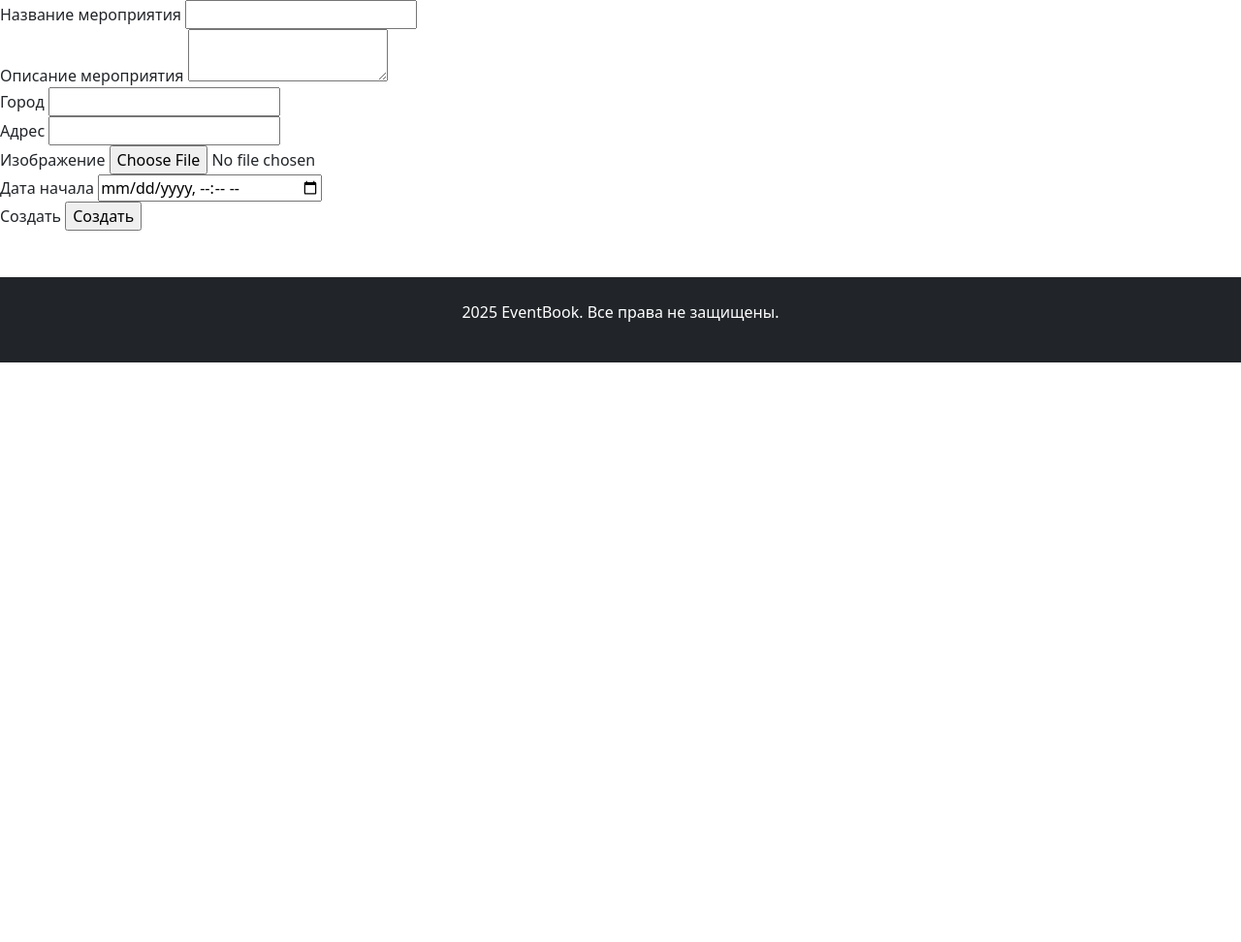
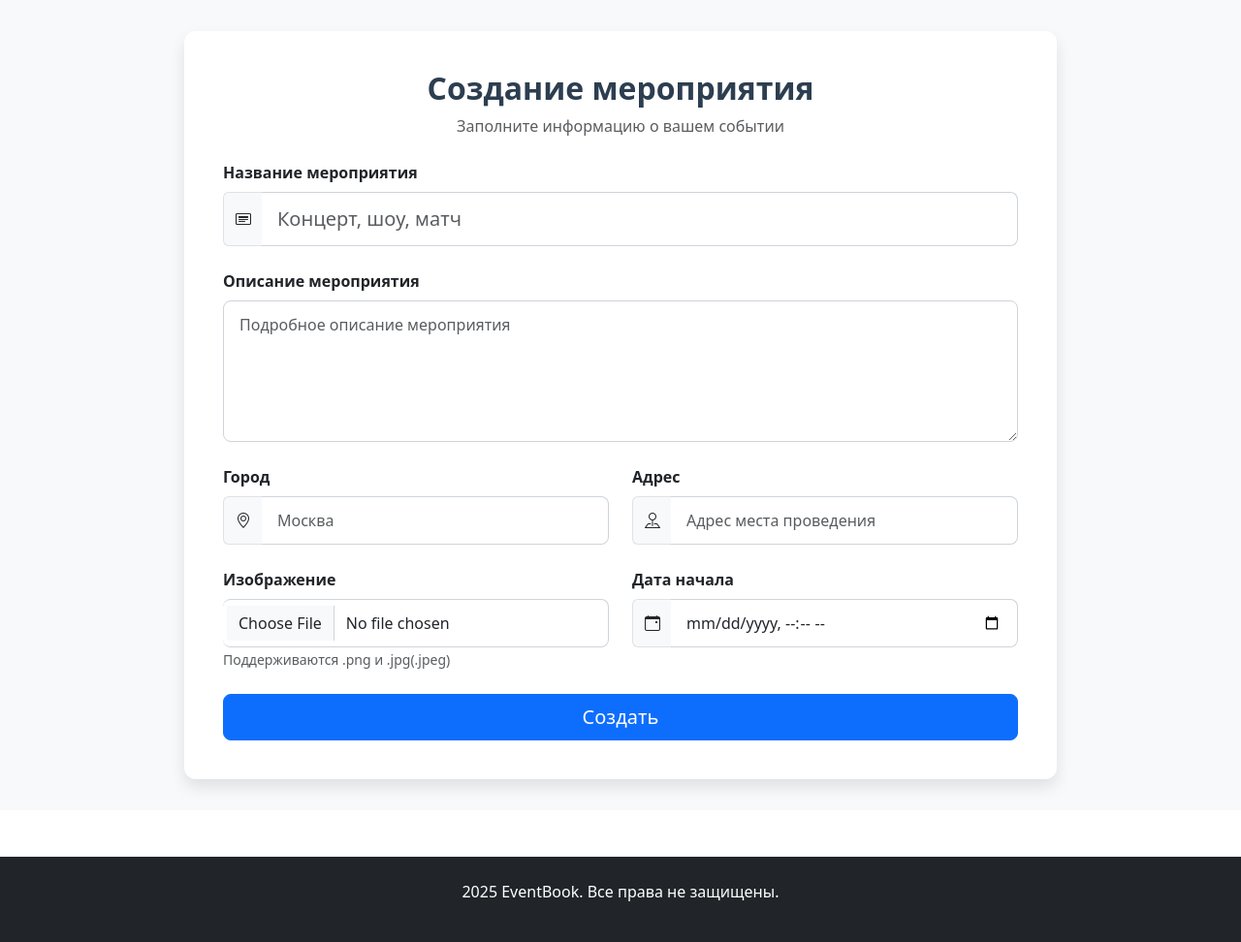
Before and after one commit to NotAKes/mybooking, a Flask app: page /event/create in a window 1280 px wide. Shown: the part 56-1028 px from the top of the page at 97% size. Before the commit the page ends 430 px from the top, so only its background shows below. Run offline with Flask 3, Linux system fonts and the light colour scheme; a user stored in the database is signed in; data comes from the database, SQL or seed files in the repository.

Commit message:
creating tasks

```diff
--- a/data/users.py
+++ b/data/users.py
@@ -15,6 +15,7 @@ class User(SqlAlchemyBase, UserMixin):
     email = sqlalchemy.Column(sqlalchemy.String, index=True, unique=True, nullable=True)
     hashed_password = sqlalchemy.Column(sqlalchemy.String, nullable=True)
     is_admin = sqlalchemy.Column(sqlalchemy.Boolean, nullable=True, default=False)
+    # favorite_events =
     created_date = sqlalchemy.Column(sqlalchemy.DateTime, default=datetime.datetime.now)
 
     def __repr__(self):
--- a/forms/create_event.py
+++ b/forms/create_event.py
@@ -4,10 +4,10 @@ from wtforms import PasswordField, StringField, TextAreaField, SubmitField, File
 from wtforms.fields.datetime import DateTimeLocalField
 from wtforms.validators import DataRequired
 
-ALLOWED_SUFFIXES = ['.png', '.jpg']
+ALLOWED_SUFFIXES = ['.png', '.jpg', '.jpeg']
 
 def check_suffix(form, field):
-    print(os.path.splitext(form.image.data)[-1])
+    print(os.path.splitext(form.image.data))
     if os.path.splitext(form.image.data)[-1] not in ALLOWED_SUFFIXES:
         raise ValidationError('Field must be image')
 
@@ -17,6 +17,6 @@ class CreateEvent(FlaskForm):
     about = TextAreaField("Описание мероприятия")
     city = StringField('Город', validators=[DataRequired()])
     place = StringField('Адрес', validators=[DataRequired()])
-    image = FileField('Изображение', validators=[DataRequired()])
+    image = FileField('Изображение', validators=[check_suffix])
     start_date = DateTimeLocalField('Дата начала', validators=[DataRequired()])
     submit = SubmitField('Создать')
--- a/main.py
+++ b/main.py
@@ -96,7 +96,6 @@ def create_event():
     db_sess = db_session.create_session()
     if form.validate_on_submit():
         start_date_formatted = form.start_date.data.strftime("%d %B %H:%M")
-        print(form.image.data)
         event = Event(
             name=form.name.data,
             about=form.about.data,
@@ -110,6 +109,11 @@ def create_event():
         return redirect('/')
     return render_template('create_event.html', title='Создание мероприятия', form=form)
 
+@app.route('/profile')
+@login_required
+def profile():
+    return render_template('create_event.html', title='Ваш профиль', form=[])
+
 
 if __name__ == '__main__':
     main()
--- /dev/null
+++ b/static/css/create_evet.css
@@ -0,0 +1,50 @@
+.event-create-container {
+    padding: 2rem 1rem;
+    background-color: #f8f9fa;
+    min-height: calc(100vh - 56px);
+}
+
+.event-create-card {
+    background: white;
+    border-radius: 12px;
+    box-shadow: 0 0.5rem 1rem rgba(0, 0, 0, 0.1);
+    padding: 2.5rem;
+    max-width: 900px;
+    margin: 0 auto;
+}
+
+.event-create-header h2 {
+    color: #2c3e50;
+    margin-bottom: 0.5rem;
+}
+
+.event-create-header p {
+    color: #6c757d;
+}
+
+.event-create-form .form-control {
+    border-radius: 8px;
+    padding: 0.75rem 1rem;
+    border: 1px solid #ced4da;
+    transition: all 0.3s;
+}
+
+.event-create-form .form-control:focus {
+    border-color: #80bdff;
+    box-shadow: 0 0 0 0.25rem rgba(0, 123, 255, 0.25);
+}
+
+.event-create-form .input-group-text {
+    background-color: #f8f9fa;
+    border-right: none;
+}
+
+.event-create-form .input-group .form-control {
+    border-left: none;
+}
+
+.invalid-feedback {
+    color: #e74a3b;
+    font-size: 0.85rem;
+    margin-top: 0.25rem;
+}
--- a/templates/create_event.html
+++ b/templates/create_event.html
@@ -1,18 +1,83 @@
 {% extends "base.html" %}
 
 {% block content %}
-    <form action="" method="post" novalidate>
-        <div>
-            {{ form.csrf_token }}
+<link rel="stylesheet" href="{{url_for('static', filename='css/create_evet.css')}}" />
+<div class="event-create-container">
+    <div class="event-create-card">
+        <div class="event-create-header text-center mb-4">
+            <h2 class="fw-bold">Создание мероприятия</h2>
+            <p class="text-muted">Заполните информацию о вашем событии</p>
         </div>
-        {% for field in form if field.name != 'csrf_token' %}
-            <div>
-                {{ field.label() }}
-                {{ field() }}
-                {% for error in field.errors %}
-                    <div class="error">{{ error }}</div>
+
+        <form action="" method="post" novalidate class="event-create-form">
+            {{ form.hidden_tag() }}
+            <div class="mb-4">
+                {{ form.name.label(class="form-label fw-bold") }}
+                <div class="input-group">
+                    <span class="input-group-text"><i class="bi bi-card-heading"></i></span>
+                    {{ form.name(class="form-control form-control-lg", placeholder="Концерт, шоу, матч") }}
+                </div>
+                {% for error in form.name.errors %}
+                    <div class="invalid-feedback d-block">{{ error }}</div>
                 {% endfor %}
             </div>
-        {% endfor %}
-    </form>
+            <div class="mb-4">
+                {{ form.about.label(class="form-label fw-bold") }}
+                {{ form.about(class="form-control", rows="5", placeholder="Подробное описание мероприятия") }}
+                {% for error in form.about.errors %}
+                    <div class="invalid-feedback d-block">{{ error }}</div>
+                {% endfor %}
+            </div>
+
+            <div class="row">
+                <div class="col-md-6 mb-4">
+                    {{ form.city.label(class="form-label fw-bold") }}
+                    <div class="input-group">
+                        <span class="input-group-text"><i class="bi bi-geo-alt"></i></span>
+                        {{ form.city(class="form-control", placeholder="Москва") }}
+                    </div>
+                    {% for error in form.city.errors %}
+                        <div class="invalid-feedback d-block">{{ error }}</div>
+                    {% endfor %}
+                </div>
+                <div class="col-md-6 mb-4">
+                    {{ form.place.label(class="form-label fw-bold") }}
+                    <div class="input-group">
+                        <span class="input-group-text"><i class="bi bi-pin-map"></i></span>
+                        {{ form.place(class="form-control", placeholder="Адрес места проведения") }}
+                    </div>
+                    {% for error in form.place.errors %}
+                        <div class="invalid-feedback d-block">{{ error }}</div>
+                    {% endfor %}
+                </div>
+            </div>
+
+            <div class="row">
+                <div class="col-md-6 mb-4">
+                    {{ form.image.label(class="form-label fw-bold") }}
+                    <div class="input-group">
+                        {{ form.image(class="form-control", accept="image/*") }}
+                    </div>
+                    {% for error in form.image.errors %}
+                        <div class="invalid-feedback d-block">{{ error }}</div>
+                    {% endfor %}
+                    <small class="text-muted">Поддерживаются .png и .jpg(.jpeg)</small>
+                </div>
+                <div class="col-md-6 mb-4">
+                    {{ form.start_date.label(class="form-label fw-bold") }}
+                    <div class="input-group">
+                        <span class="input-group-text"><i class="bi bi-calendar-event"></i></span>
+                        {{ form.start_date(class="form-control") }}
+                    </div>
+                    {% for error in form.start_date.errors %}
+                        <div class="invalid-feedback d-block">{{ error }}</div>
+                    {% endfor %}
+                </div>
+            </div>
+            <div class="d-grid">
+                {{ form.submit(class="btn btn-primary btn-lg py-2") }}
+            </div>
+        </form>
+    </div>
+</div>
 {% endblock %}
```
Also changed, not shown: templates/profile.html (added, +10 -0 lines).
